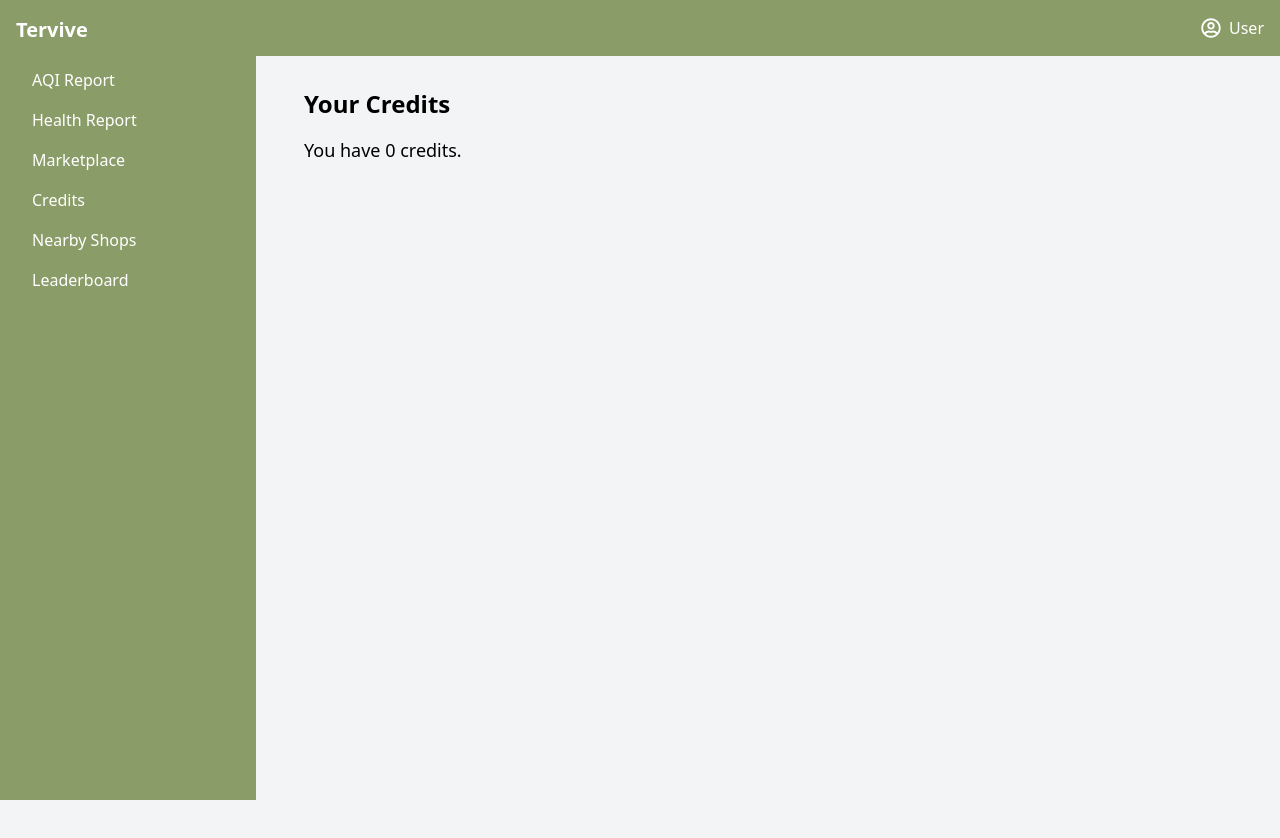
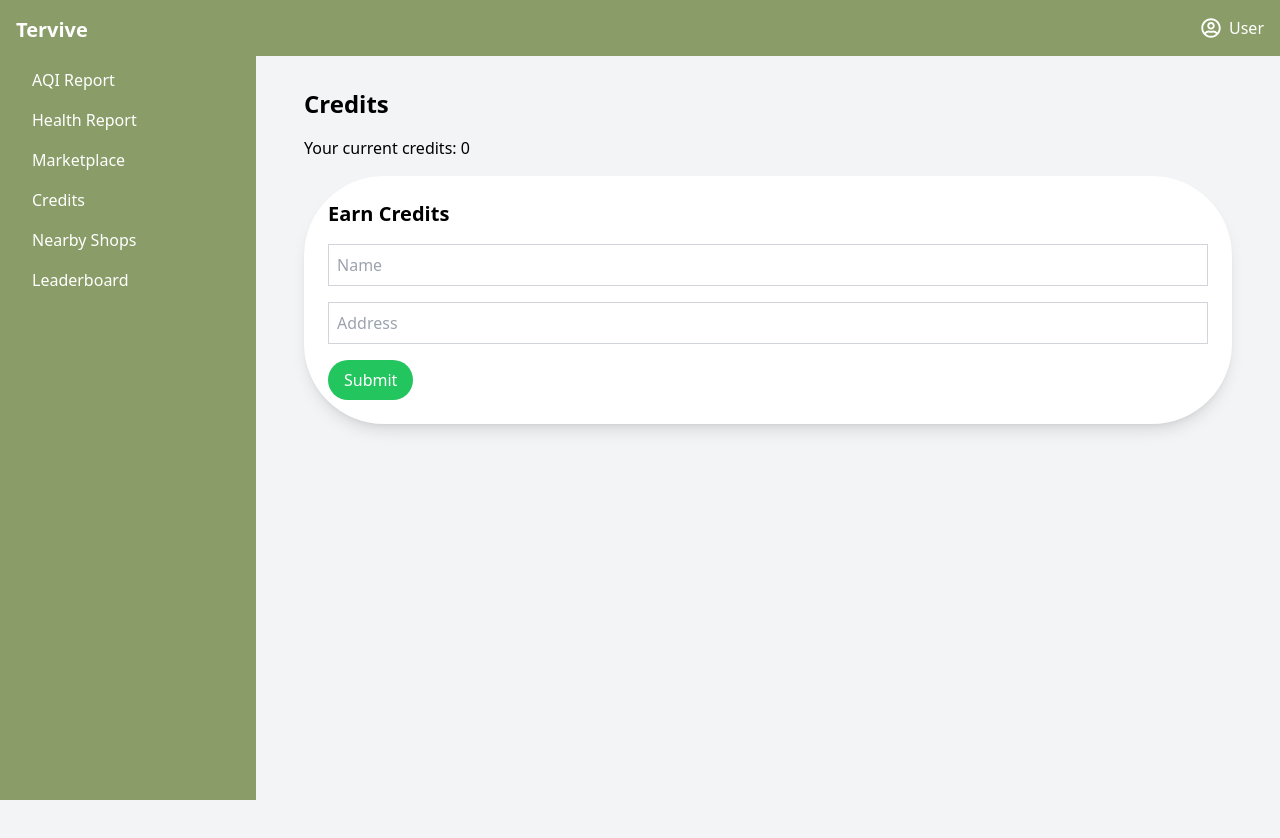
Before and after one commit to StephenStolk/tervivewebsite, a React (Create React App) app: page /dashboard/credits in a window 1280 px wide. Shown: the top 838 px of the page. Built offline with nearby package versions, Linux system fonts and the light colour scheme; no server answers.

Commit message:
Updated credits

```diff
--- a/src/Dashboard/screens/Credits.jsx
+++ b/src/Dashboard/screens/Credits.jsx
@@ -1,31 +1,81 @@
-// CreditsPage.js
 import React, { useEffect, useState } from 'react';
 import axios from 'axios';
+import { useNavigate } from 'react-router-dom';
 
-const CreditsPage = () => {
+const Credits = () => {
   const [credits, setCredits] = useState(0);
+  const [userData, setUserData] = useState({});
+  const [formData, setFormData] = useState({ name: '', address: '' });
+  const navigate = useNavigate();
 
   useEffect(() => {
-    const fetchCredits = async () => {
+    const fetchUserData = async () => {
       try {
-        const response = await axios.get('/api/users/profile'); // Adjust endpoint as needed
-        if (response.data) {
-          setCredits(response.data.credits);
-        }
+        const userId = localStorage.getItem('userId');
+        const response = await axios.get(`/api/users/${userId}`);
+        setUserData(response.data);
+        setCredits(response.data.credits);
       } catch (error) {
-        console.error('Error fetching credits:', error);
+        console.error('Failed to fetch user data:', error);
       }
     };
 
-    fetchCredits();
+    fetchUserData();
   }, []);
+
+  const handleChange = (e) => {
+    const { name, value } = e.target;
+    setFormData((prev) => ({ ...prev, [name]: value }));
+  };
+
+  const handleSubmit = async (e) => {
+    e.preventDefault();
+    try {
+      const userId = localStorage.getItem('userId');
+      await axios.post('/api/users/update-credits', {
+        userId,
+        plantCredits: 10,
+      });
+      alert('Credits earned successfully!');
+      navigate('/marketplace'); // Redirect to the marketplace
+    } catch (error) {
+      console.error('Failed to earn credits:', error);
+    }
+  };
 
   return (
     <div className="p-6 bg-gray-100 min-h-screen">
-      <h1 className="text-2xl font-bold mb-4">Your Credits</h1>
-      <p className="text-lg">You have {credits} credits.</p>
+      <h1 className="text-2xl font-bold mb-4">Credits</h1>
+      <p>Your current credits: {credits}</p>
+      <form onSubmit={handleSubmit} className="mt-4 bg-white p-6 rounded-lg shadow-lg">
+        <h2 className="text-xl font-bold mb-4">Earn Credits</h2>
+        <input
+          type="text"
+          name="name"
+          value={formData.name}
+          onChange={handleChange}
+          placeholder="Name"
+          className="border border-gray-300 p-2 rounded w-full mb-4"
+          required
+        />
+        <input
+          type="text"
+          name="address"
+          value={formData.address}
+          onChange={handleChange}
+          placeholder="Address"
+          className="border border-gray-300 p-2 rounded w-full mb-4"
+          required
+        />
+        <button
+          type="submit"
+          className="bg-green-500 text-white py-2 px-4 rounded-lg"
+        >
+          Submit
+        </button>
+      </form>
     </div>
   );
 };
 
-export default CreditsPage;
+export default Credits;
```
